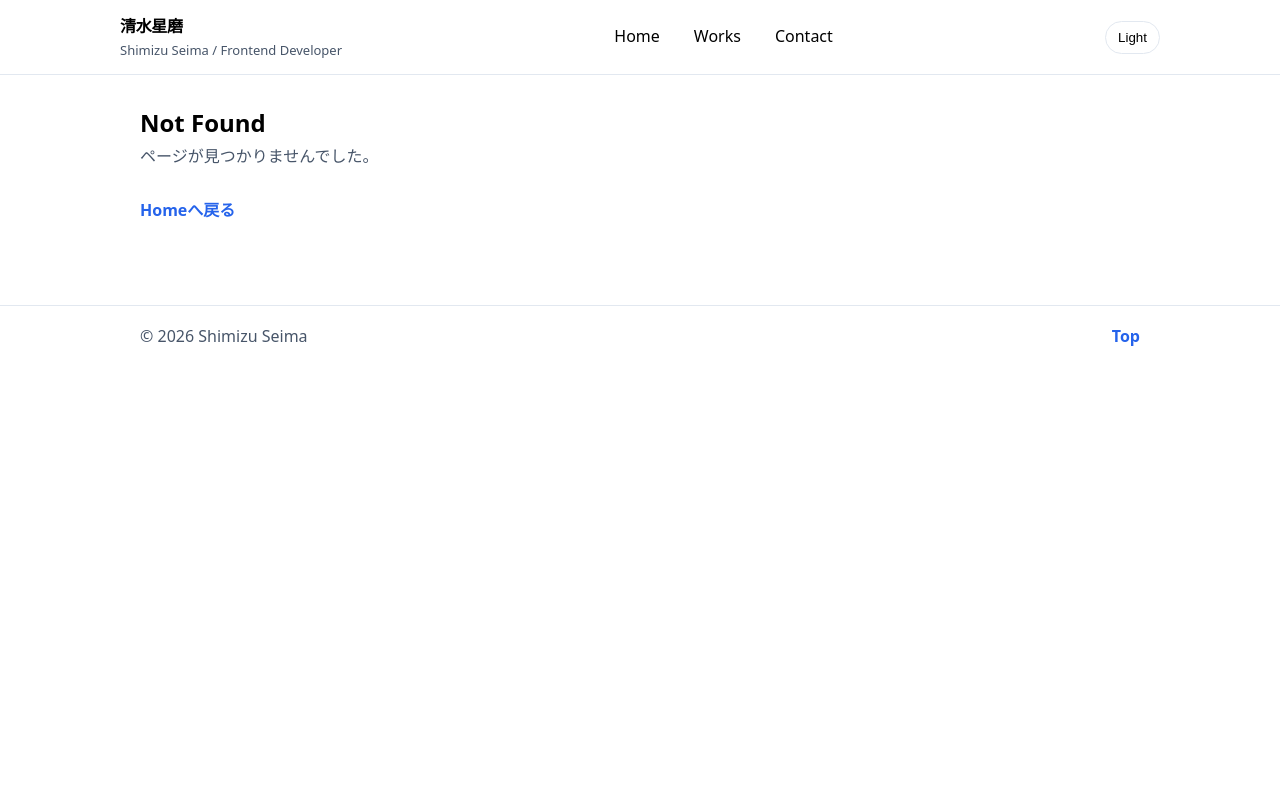
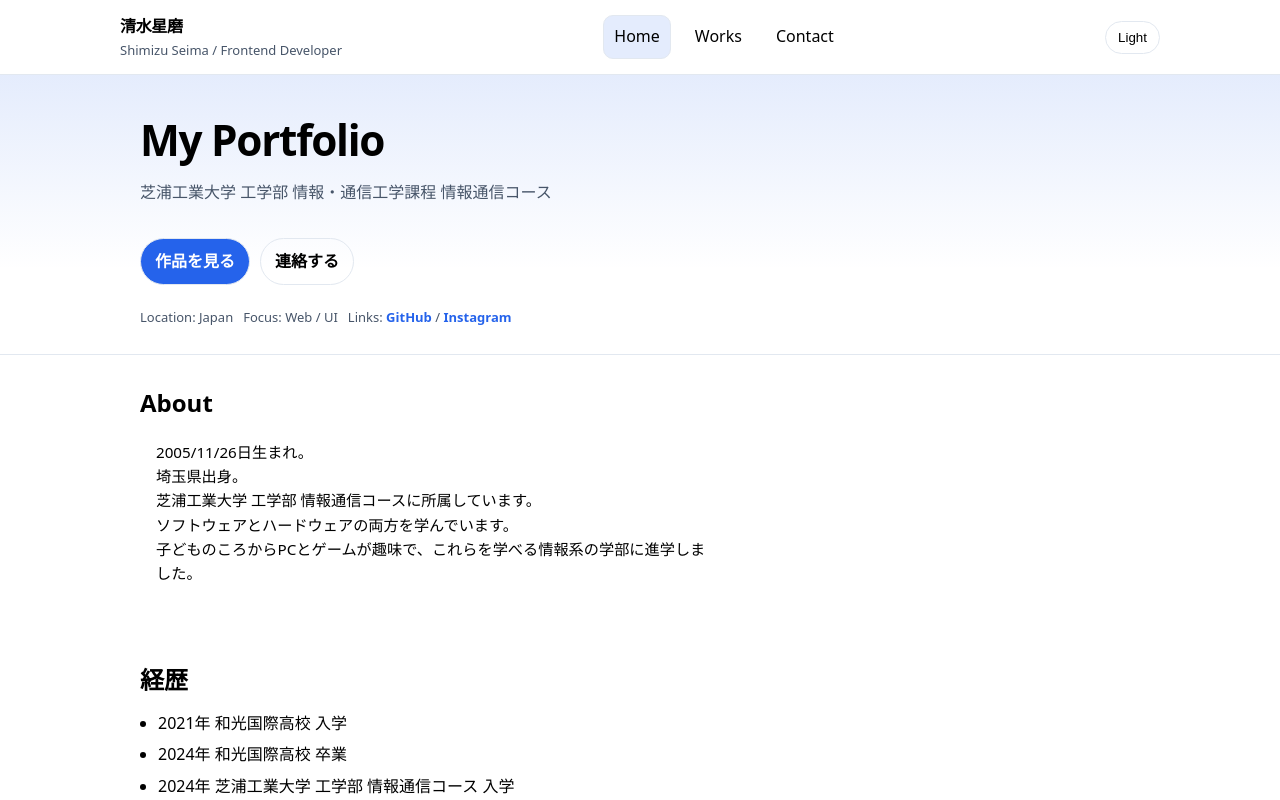
Before and after one commit to uni-bit/portfolio, a React (Create React App) app: page /portfolio/ in a window 1280 px wide. Before the commit this address had no page. Shown: the top 800 px of the page. Built offline with nearby package versions, Linux system fonts and the light colour scheme.

Commit message:
Fix React Router basename for GitHub Pages

```diff
--- a/src/App.js
+++ b/src/App.js
@@ -9,7 +9,7 @@ import NotFound from './pages/NotFound';
 export default function App() {
   return (
     <BrowserRouter
-      basename={process.env.PUBLIC_URL}
+      basename="/portfolio"
       future={{ v7_startTransition: true, v7_relativeSplatPath: true }}
     >
       <Routes>
```
Also changed, not shown: 7 other files (tests, documents, lock files or other folders).
